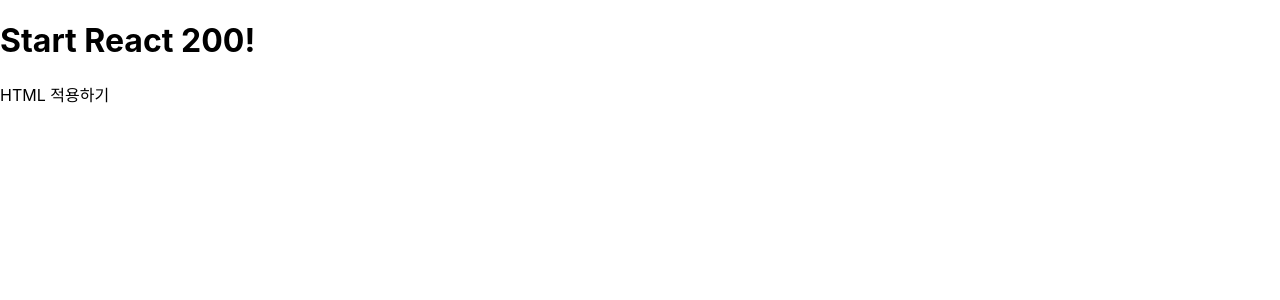
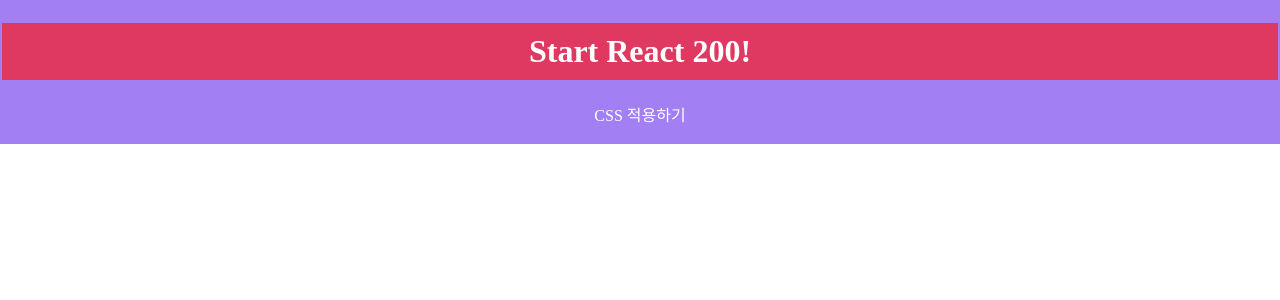
Before and after one commit to star-moon-cloud-k/WebProject, a React (Create React App) app in the folder react/react200/: page / in a window 1280 px wide. Shown: the top 300 px of the page. Built offline with nearby package versions, Linux system fonts and the light colour scheme.

Commit message:
CSS test

```diff
--- a/react/react200/src/App.css
+++ b/react/react200/src/App.css
@@ -1,38 +1,52 @@
-.App {
+div{
+  background-color: rgb(162, 127, 243);
+  color: rgb(255, 255 , 255);
+  padding: 01px;
+  font-family: 고딕;
   text-align: center;
 }
 
-.App-logo {
-  height: 40vmin;
-  pointer-events: none;
+h1{
+  color : white;
+  background-color: #Df3962;
+  padding: 10px;
+  font-family: 궁서;
 }
+/*.App {*/
+/*  text-align: center;*/
+/*}*/
 
-@media (prefers-reduced-motion: no-preference) {
-  .App-logo {
-    animation: App-logo-spin infinite 20s linear;
-  }
-}
+/*.App-logo {*/
+/*  height: 40vmin;*/
+/*  pointer-events: none;*/
+/*}*/
 
-.App-header {
-  background-color: #282c34;
-  min-height: 100vh;
-  display: flex;
-  flex-direction: column;
-  align-items: center;
-  justify-content: center;
-  font-size: calc(10px + 2vmin);
-  color: white;
-}
+/*@media (prefers-reduced-motion: no-preference) {*/
+/*  .App-logo {*/
+/*    animation: App-logo-spin infinite 20s linear;*/
+/*  }*/
+/*}*/
 
-.App-link {
-  color: #61dafb;
-}
+/*.App-header {*/
+/*  background-color: #282c34;*/
+/*  min-height: 100vh;*/
+/*  display: flex;*/
+/*  flex-direction: column;*/
+/*  align-items: center;*/
+/*  justify-content: center;*/
+/*  font-size: calc(10px + 2vmin);*/
+/*  color: white;*/
+/*}*/
 
-@keyframes App-logo-spin {
-  from {
-    transform: rotate(0deg);
-  }
-  to {
-    transform: rotate(360deg);
-  }
-}
+/*.App-link {*/
+/*  color: #61dafb;*/
+/*}*/
+
+/*@keyframes App-logo-spin {*/
+/*  from {*/
+/*    transform: rotate(0deg);*/
+/*  }*/
+/*  to {*/
+/*    transform: rotate(360deg);*/
+/*  }*/
+/*}*/
--- a/react/react200/src/App.js
+++ b/react/react200/src/App.js
@@ -5,7 +5,7 @@
   return (
   <div>
     <h1>Start React 200!</h1>
-    <p>HTML 적용하기</p>
+    <p>CSS 적용하기</p>
   </div>
   );
 }
```
